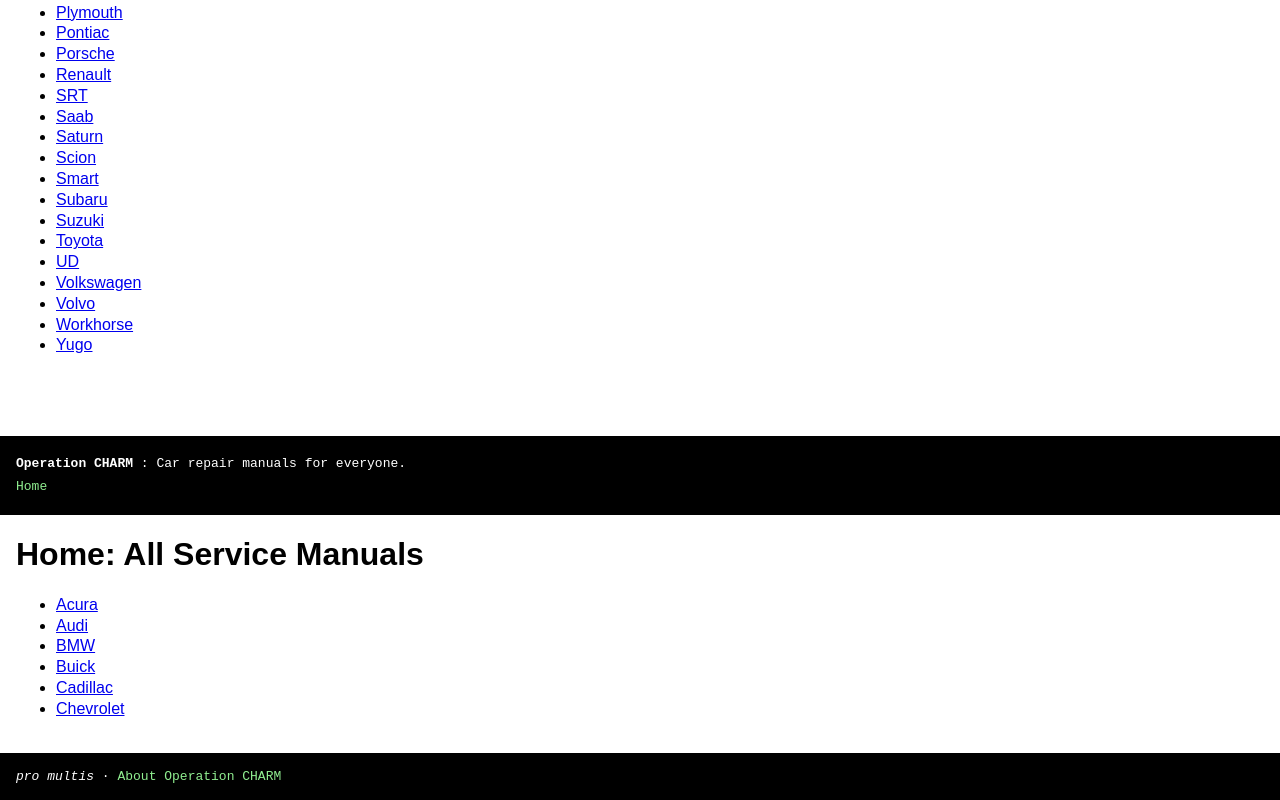
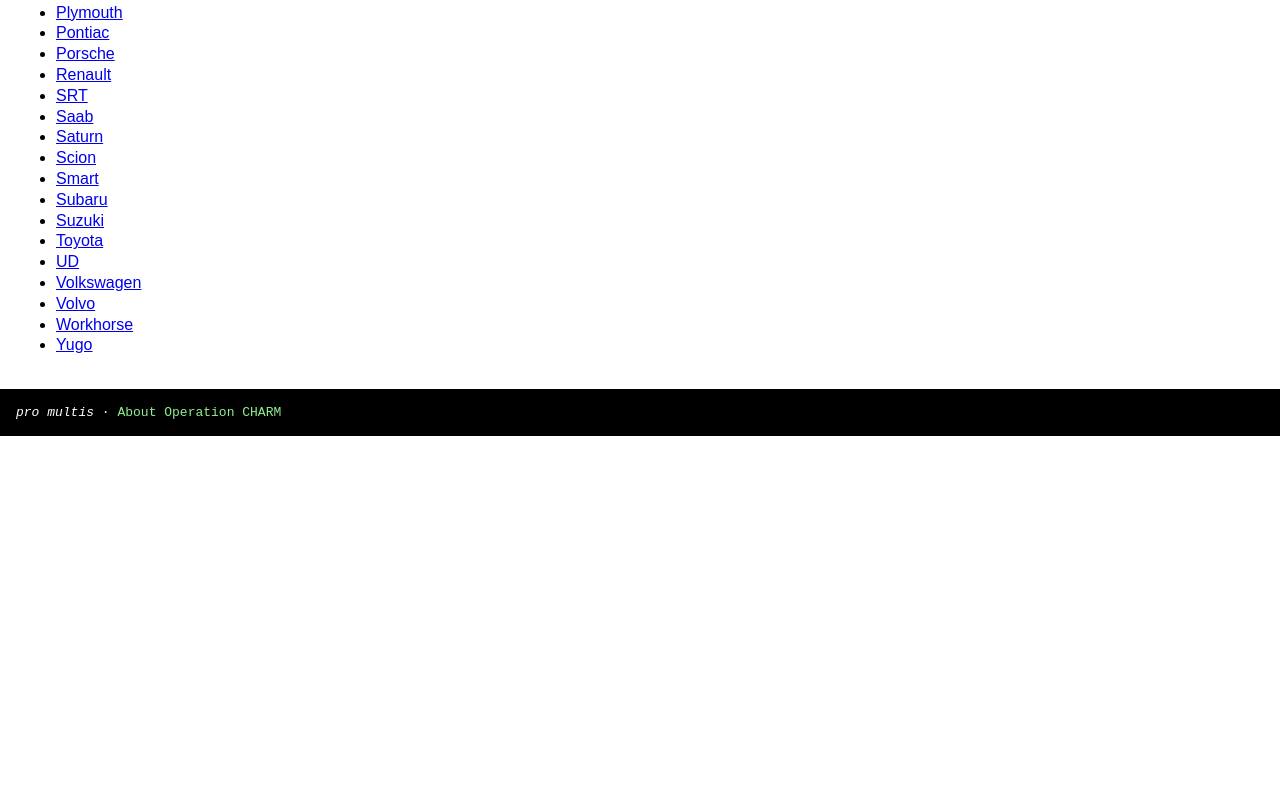
Before and after one commit to ryaghi23/operation-charm, a website: page html/index.html in a window 1280 px wide. Shown: the part 884-1684 px from the top of the page. After the commit the page ends 1320 px from the top, so only its background shows below. Drawn offline with Linux system fonts and the light colour scheme.

Commit message:
Fix asset paths in index.html

```diff
--- a/html/index.html
+++ b/html/index.html
@@ -1,16 +1,21 @@
 <!DOCTYPE html>
-<html lang="en">
+<html>
   <head>
-  <meta charset="utf-8">
-  <title>Operation CHARM — Manuals Index</title>
-  <meta name="viewport" content="width=device-width, initial-scale=1">
-  <meta name="description" content="Operation CHARM provides free repair/service/workshop manuals.">
+    <title>Free Car Service Manuals from Operation CHARM — No strings attached!</title>
+    <meta name="description" content="Operation CHARM provides completely free repair/service/workshop manuals for over 50,000 models of cars and trucks manufactured 1982-2013. No sign-up or paywall.">
+    <meta name="viewport" content="width=device-width, initial-scale=1.0"/>
+
+    <!-- Fixed paths (no leading slash) -->
     <link rel="stylesheet" href="style.css">
   </head>
   <body>
     <div class="theme-colors header">
-    <div class="branding"><b>Operation CHARM</b> : Car repair manuals for everyone.</div>
-    <div class="breadcrumbs"><a class="breadcrumb-part" href="./">Home</a></div>
+      <div class="branding">
+        <b>Operation CHARM</b> : Car repair manuals for everyone.
+      </div>
+      <div class="breadcrumbs">
+        <a class="breadcrumb-part" href="./">Home</a>
+      </div>
     </div>
 
     <div class="main">
@@ -75,46 +80,6 @@
       <i>pro multis</i> · <a href="about.html">About Operation CHARM</a>
     </div>
 
-  <script src="script.js"></script>
-</body>
-</html>
-<!DOCTYPE html>
-<html>
-  <head>
-    <title>Free Car Service Manuals from Operation CHARM — No strings attached!</title>
-    <meta name="description" content="Operation CHARM provides completely free repair/service/workshop manuals for over 50,000 models of cars and trucks manufactured 1982-2013. No sign-up or paywall.">
-    <meta name="viewport" content="width=device-width, initial-scale=1.0"/>
-
-    <!-- Fixed paths (no leading slash) -->
-    <link rel="stylesheet" href="style.css">
-  </head>
-  <body>
-    <div class="theme-colors header">
-      <div class="branding">
-        <b>Operation CHARM</b> : Car repair manuals for everyone.
-      </div>
-      <div class="breadcrumbs">
-        <a class="breadcrumb-part" href="./">Home</a>
-      </div>
-    </div>
-
-    <div class="main">
-      <h1>Home: All Service Manuals</h1>
-      <ul>
-        <li><a href="Acura/">Acura</a></li>
-        <li><a href="Audi/">Audi</a></li>
-        <li><a href="BMW/">BMW</a></li>
-        <li><a href="Buick/">Buick</a></li>
-        <li><a href="Cadillac/">Cadillac</a></li>
-        <li><a href="Chevrolet/">Chevrolet</a></li>
-        <!-- keep adding all your list items here -->
-      </ul>
-    </div>
-
-    <div class="theme-colors footer">
-      <i>pro multis</i> · <a href="about.html">About Operation CHARM</a>
-    </div>
-
     <!-- Fixed path -->
     <script src="script.js"></script>
   </body>
```
Lines whose indentation alone changed are shown as unchanged.
